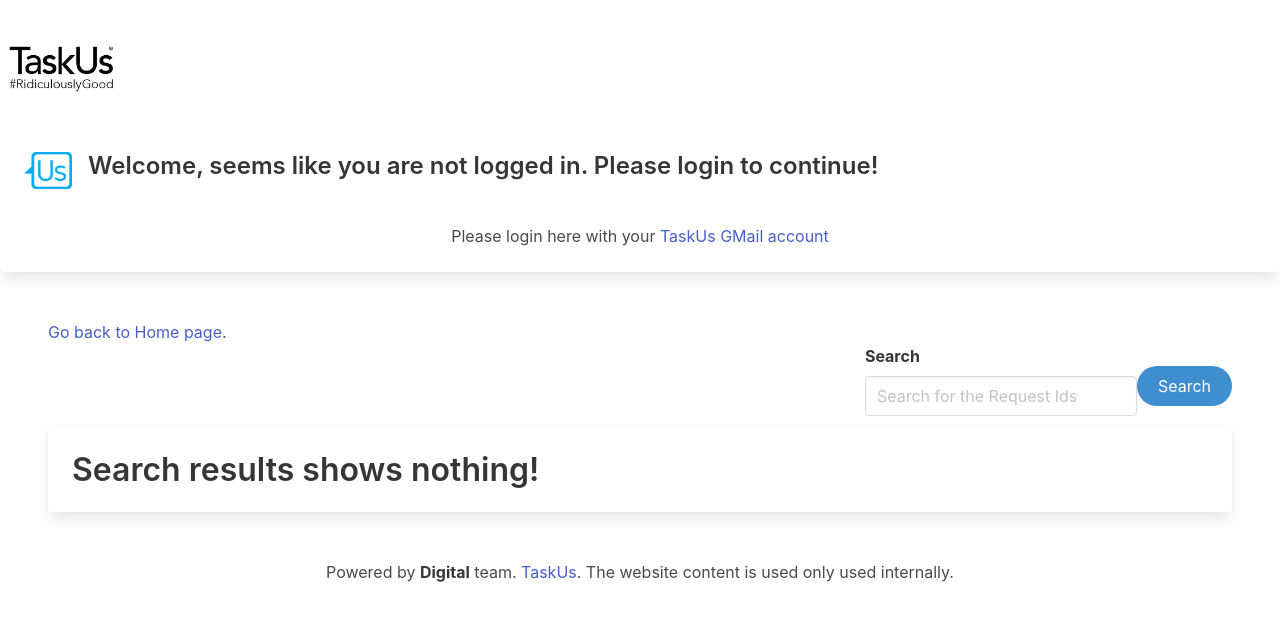
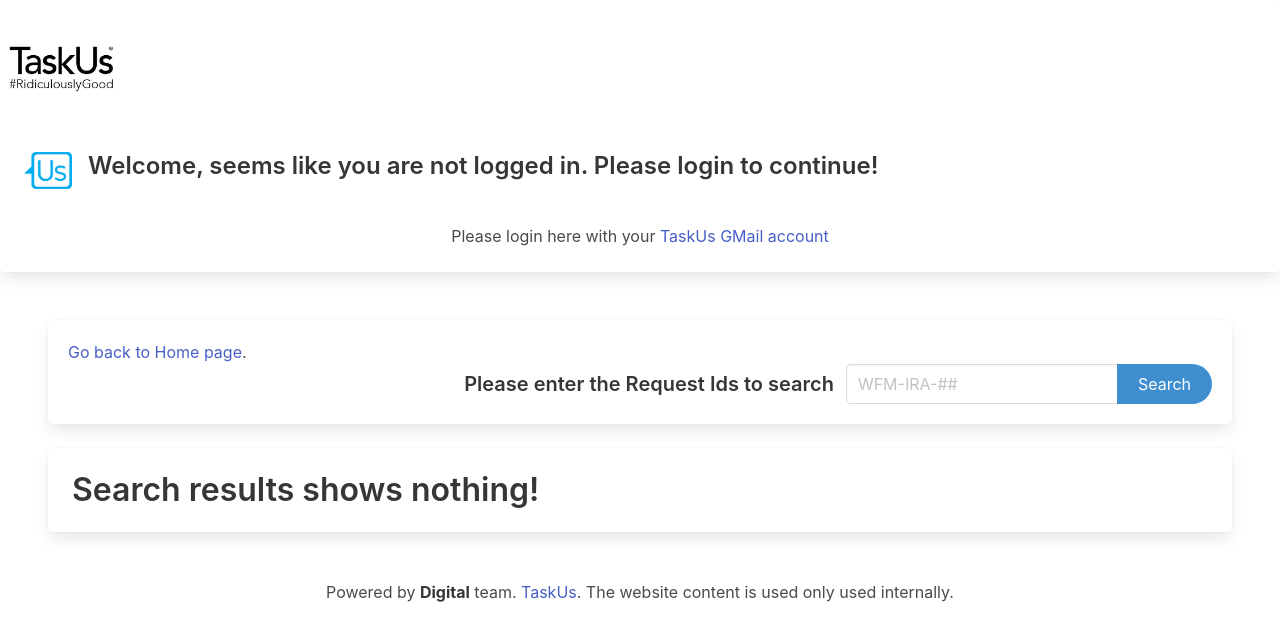
Before and after one commit to venkatgali-TU/Django_project, a Django app: page /multi/data/ in a window 1280 px wide. Shown: the top 641 px of the page. Run offline with Django 3.2, Linux system fonts and the light colour scheme; some libraries are stand-ins or nearby versions.

Commit message:
Email - take from user login info remove - overlap in teleopti activity make - completed as submitted

```diff
--- a/mvp_site/mvp_app/forms.py
+++ b/mvp_site/mvp_app/forms.py
@@ -568,8 +568,8 @@
     Activity = forms.ChoiceField(label='Activity', required=True, choices=TELEOPTI_ACTIVITY,
                                  widget=forms.Select(attrs={'class': 'select'}))
 
-    Mul_Over = forms.ChoiceField(label='OverLap Status', required=True, choices=TELEOPTI_OVERLAP,
-                                 widget=forms.Select(attrs={'class': 'select'}))
+    # Mul_Over = forms.ChoiceField(label='OverLap Status', required=True, choices=TELEOPTI_OVERLAP,
+    #                              widget=forms.Select(attrs={'class': 'select'}))
 
     class Meta:
         model = MvpUserRequest
@@ -580,7 +580,7 @@
             'End_Date',
             'End_Time',
             'Activity',
-            'Mul_Over'
+            # 'Mul_Over'
         ]
         widgets = {
             'user_ID': forms.TextInput(
--- a/mvp_site/mvp_app/templates/mvp/data.html
+++ b/mvp_site/mvp_app/templates/mvp/data.html
@@ -7,37 +7,60 @@
 {% load status %}
 <form action="" method="post">
     {% csrf_token %}
+    <div class="box">
+        <article class="media">
+            <div class="media-content">
+                <div class="centered-is-widescreen">
                     <nav>
                         <div class="level-left">
                             <div class="content has-text-centered">
                                 <p><a href="{% url 'hello_mvp'  %}">Go back to Home page</a>.
                                 </p>
                             </div>
+
+
                         </div>
+
                         <div class="level-right">
-            <div class="field">
-                <label class="label">Search</label>
-                <div class="control">
-                    <input class="input" type="text" name="key" placeholder="Search for the Request Ids">
+                            <div class="level-item">
+                                <p class="subtitle is-5">
+                                    <strong>Please enter the Request Ids to search</strong>
+                                </p>
+                            </div>
+                            <div class="level-item">
+                                <div class="field has-addons">
+
+                                    <!--                                <label class="label">Search</label>-->
+                                    <p class="control">
+                                        <input class="input" type="text" name="key"
+                                               placeholder="WFM-IRA-##">
+                                    </p>
+
+                                    <p class="control">
+                                        <button class="button is-info is-rounded" type="submit"
+                                                value="Search"
+                                                name="search">Search
+                                        </button>
+
+                                    </p>
                                 </div>
                             </div>
-            <div class="field is-grouped">
-                <div class="content has-text-centered">
-                    <td><input class="button is-info is-rounded" type="submit" value="Search" name="search"></td>
+
+                        </div>
+                    </nav>
                 </div>
             </div>
+        </article>
     </div>
-    </nav>
 
     {% if posts %}
 
     {% for post in posts %}
-    <div class="card">
-        <div class="card-content">
-            <p class="title">
+    <div class="box">
+        <article class="media">
+            <div class="media-content">
+                <div class="content">
                     <table class="table is-bordered is-striped is-narrow is-hoverable is-fullwidth">
-
-
                         <tr>
                             <th>{{ "Request ID" }}</th>
                             <td>{{ post.Name}}</td>
@@ -77,9 +100,13 @@
                         <tr>
                             <th>{{ "Status" }}</th>
                             {% if 'omplete' in post.Status %}
+                            <div class="has-text-info">
                                 <td>Complete</td>
+                            </div>
                             {% else %}
+                            <div class="has-text-danger">
                                 <td>In Progress</td>
+                            </div>
                             {% endif %}
                         </tr>
                         <tr>
@@ -91,11 +118,10 @@
                             <th>{{ "Created At" }}</th>
                             <td>{{ post.created_at }}</td>
                         </tr>
-
-
                     </table>
-            </p>
                 </div>
+            </div>
+        </article>
     </div>
     {%endfor%}
 
@@ -121,49 +147,6 @@
         </p>
         {% endif %}
 
-        <!--    <ul class="pagination-list">-->
-        <!--        {% if posts.number != 1 %}-->
-        <!--        <li>-->
-        <!--            <a class="pagination-link is-current" aria-label="Page current" aria-current="page" href="?page={{ posts.posts.number }}">{{posts.number}}</a>-->
-        <!--        </li>-->
-
-        <!--        {% else %}-->
-        <!--        <li>-->
-        <!--            <a class="pagination-link" aria-label="Goto page 1" href="?page={{ 1 }}">1</a>-->
-        <!--        </li>-->
-
-        <!--        {% endif %}-->
-
-
-        <!--        {% if posts.number != posts.paginator.num_pages %}-->
-        <!--        {% if posts.number != 1 %}-->
-        <!--        <li>-->
-        <!--            <span class="pagination-ellipsis">&hellip;</span>-->
-        <!--        </li>-->
-        <!--        <li>-->
-        <!--            <a class="pagination-link is-current" aria-label="Page current" aria-current="page" href="?page={{ posts.posts.number }}">{{posts.number}}</a>-->
-        <!--        </li>-->
-        <!--        <li>-->
-        <!--            <span class="pagination-ellipsis">&hellip;</span>-->
-        <!--        </li>-->
-        <!--        {% endif %}-->
-        <!--        {% endif %}-->
-
-        <!--        {% if posts.number == posts.paginator.num_pages %}-->
-
-        <!--        <li>-->
-        <!--            <a class="pagination-link is-current" aria-label="Page current" aria-current="page" href="?page={{ posts.paginator.num_pages }}">{{posts.paginator.num_pages}}</a>-->
-        <!--        </li>-->
-        <!--        {% else %}-->
-
-        <!--        <li>-->
-        <!--            <a class="pagination-link" aria-label="Goto page last page" href="?page={{ posts.number }}">{{posts.number}}</a>-->
-        <!--        </li>-->
-        <!--        {% endif %}-->
-
-        <!--    </ul>-->
-
-
         {% if posts.has_next %}
         <p class="control">
             <a class="button is-link is-rounded" href="?page={{ posts.next_page_number }}">Next</a>
@@ -172,7 +155,7 @@
 
         {% endif %}
     </div>
-
+    </div>
     <!--</nav>-->
 </form>
 {% endblock %}
--- a/mvp_site/mvp_app/templates/mvp/multi.html
+++ b/mvp_site/mvp_app/templates/mvp/multi.html
@@ -60,7 +60,7 @@
             <p class="level-item"><a href="{% url 'hello_mvp'  %}">Go back to Home page</a></p>
         </div>
         <div class="level-right">
-            <p class="level-item"><a href="{% url 'data_view'  %}">Go to completed tasks</a></p>
+            <p class="level-item"><a href="{% url 'data_view'  %}">Go to submitted tasks</a></p>
         </div>
     </nav>
     <table class="table is-bordered is-striped is-narrow is-hoverable is-fullwidth">
--- a/mvp_site/mvp_app/templates/mvp/single.html
+++ b/mvp_site/mvp_app/templates/mvp/single.html
@@ -40,7 +40,7 @@
             <p class="level-item"><a href="{% url 'hello_mvp'  %}">Go back to Home page</a></p>
         </div>
         <div class="level-right">
-            <p class="level-item"><a href="{% url 'data_view'  %}">Go to completed tasks</a></p>
+            <p class="level-item"><a href="{% url 'data_view'  %}">Go to submitted tasks</a></p>
         </div>
     </nav>
     <table class="table is-bordered is-striped is-narrow is-hoverable is-fullwidth">
--- a/mvp_site/mvp_app/views.py
+++ b/mvp_site/mvp_app/views.py
@@ -20,6 +20,7 @@
 
 CRITICAL = 50
 MESSAGE = "Enter the values in the portal below"
+EMAIL = ""
 
 
 def hello_mvp(request):
@@ -75,13 +76,16 @@
                         "x-api-key": "lsUfB4oaUX"
                     }
                     try:
+                        global  EMAIL
                         # fin = requests.get(final_url, final_headers, False)
                         # print(username[5:])
                         fin = requests.get(final_url, headers=final_headers, verify=False)
 
                         # temp_data_json = json.loads(json.dumps(fin.json()))
 
+
                         temp_data_json = json.loads(json.dumps(fin.json()))
+                        EMAIL = str(temp_data_json['email'])
                         messages.warning(request, " ID : " + str(temp_data_json['id']))
                         messages.warning(request, " First Name : " + str(temp_data_json['firstName']))
                         messages.warning(request, " Last Name : " + str(temp_data_json['lastName']))
@@ -179,8 +183,8 @@
                         messages.success(request, mess)
                     context = {'user_ID': 'WFM-IRA-SOT-' + str(mvp_id)}
                     send_mail('WFM - Plotting website submissions: ',
-                              MESSAGE.replace("Enter the values in the portal below", ""), 'svc.aacr@taskus.com',
-                              ['venkat.gali@taskus.com'])
+                              "Request Id : " + 'WFM-IRA-SOT-' + str(mvp_id) + " " + MESSAGE.replace("Enter the values in the portal below", ""), 'svc.aacr@taskus.com',
+                              [EMAIL])
                     MESSAGE = ""
                     return render(request, "mvp/thanks.html", context)
 
@@ -228,8 +232,7 @@
                         form.cleaned_data['Start_Time']) + " End Date : " + str(
                         form.cleaned_data['End_Date']) + " End Time : " + str(
                         form.cleaned_data['End_Time']) + " Activity : " + str(
-                        form.cleaned_data['Activity']) + " Multiplicator/OverLap : " + str(
-                        form.cleaned_data['Mul_Over'])
+                        form.cleaned_data['Activity']) + " Multiplicator/OverLap : "
                     mess_split = MESSAGE.replace("Enter the values in the portal below", "").split(" ---- ")
                     for mess in mess_split:
                         messages.success(request, mess)
@@ -238,11 +241,12 @@
                     MvpUserRequest.objects.filter(id=MvpUserRequest.objects.latest('id').id).update(
                         Status='WFM-IRA-STEL-' + str(mvp_id))
                     MvpUserRequest.objects.filter(id=MvpUserRequest.objects.latest('id').id).update(
-                        Name='WFM-IRA-SOT-' + str(mvp_id))
+                        Name='WFM-IRA-STEL-' + str(mvp_id))
                     context = {'user_ID': 'WFM-IRA-STEL-' + str(mvp_id)}
                     send_mail('WFM - Plotting website submissions: ',
-                              MESSAGE.replace("Enter the values in the portal below", ""), 'svc.aacr@taskus.com',
-                              ['venkat.gali@taskus.com'])
+                              "Request Id : " + 'WFM-IRA-STEL-' + str(mvp_id) + " " + MESSAGE.replace(
+                                  "Enter the values in the portal below", ""), 'svc.aacr@taskus.com',
+                              [EMAIL])
                     MESSAGE = ""
                     return render(request, "mvp/thanks.html", context)
             else:
@@ -323,6 +327,7 @@
                     MvpUserRequest.objects.filter(id=MvpUserRequest.objects.latest('id').id).update(
                         BreakTime=breaktime)
 
+
                     return render(request, "mvp/multi.html", context)
 
                 #################
@@ -375,18 +380,20 @@
                         form.cleaned_data['Activity']) + " Multiplicator/OverLap : " + str(
                         form.cleaned_data['Mul_Over'])
                     mess_split = MESSAGE.replace("Enter the values in the portal below", "").split(" ---- ")
-                    send_mail('WFM - Plotting website submissions: ',
-                              MESSAGE.replace("Enter the values in the portal below", ""), 'svc.aacr@taskus.com',
-                              ['venkat.gali@taskus.com'])
 
                     for mess in mess_split:
                         messages.success(request, mess)
-                    MESSAGE = ""
+
                     context = {'user_ID': 'WFM-IRA-MOT-E' + str(mvp_id)}
                     MvpUserRequest.objects.filter(id=MvpUserRequest.objects.latest('id').id).update(
                         Name='WFM-IRA-MOT-' + str(mvp_id))
                     MvpUserRequest.objects.filter(id=MvpUserRequest.objects.latest('id').id).update(
                         BreakTime=breaktime)
+                    send_mail('WFM - Plotting website submissions: ',
+                              "Request Id : " + 'WFM-IRA-MOT-' + str(mvp_id) + " " + MESSAGE.replace(
+                                  "Enter the values in the portal below", ""), 'svc.aacr@taskus.com',
+                              [EMAIL])
+                    MESSAGE = ""
                     return render(request, "mvp/thanks.html", context)
 
                 #################
@@ -435,8 +442,7 @@
                         form.cleaned_data['Start_Time']) + " End Date : " + str(
                         form.cleaned_data['End_Date']) + " End Time : " + str(
                         form.cleaned_data['End_Time']) + " Activity : " + str(
-                        form.cleaned_data['Activity']) + " Multiplicator/OverLap : " + str(
-                        form.cleaned_data['Mul_Over'])
+                        form.cleaned_data['Activity']) + " Multiplicator/OverLap : "
                     mess_split = MESSAGE.replace("Enter the values in the portal below", "").split(" ---- ")
                     for mess in mess_split:
                         messages.success(request, mess)
@@ -459,8 +465,7 @@
                         form.cleaned_data['Start_Time']) + " End Date : " + str(
                         form.cleaned_data['End_Date']) + " End Time : " + str(
                         form.cleaned_data['End_Time']) + " Activity : " + str(
-                        form.cleaned_data['Activity']) + " Multiplicator/OverLap : " + str(
-                        form.cleaned_data['Mul_Over'])
+                        form.cleaned_data['Activity']) + " Multiplicator/OverLap : "
                     mess_split = MESSAGE.replace("Enter the values in the portal below", "").split(" ---- ")
                     for mess in mess_split:
                         messages.success(request, mess)
@@ -489,8 +494,7 @@
                         form.cleaned_data['Start_Time']) + " End Date : " + str(
                         form.cleaned_data['End_Date']) + " End Time : " + str(
                         form.cleaned_data['End_Time']) + " Activity : " + str(
-                        form.cleaned_data['Activity']) + " Multiplicator/OverLap : " + str(
-                        form.cleaned_data['Mul_Over'])
+                        form.cleaned_data['Activity']) + " Multiplicator/OverLap : "
                     mess_split = MESSAGE.replace("Enter the values in the portal below", "").split(" ---- ")
                     for mess in mess_split:
                         messages.success(request, mess)
@@ -510,15 +514,15 @@
                         form.cleaned_data['Start_Time']) + " End Date : " + str(
                         form.cleaned_data['End_Date']) + " End Time : " + str(
                         form.cleaned_data['End_Time']) + " Activity : " + str(
-                        form.cleaned_data['Activity']) + " Multiplicator/OverLap : " + str(
-                        form.cleaned_data['Mul_Over'])
+                        form.cleaned_data['Activity']) + " Multiplicator/OverLap : "
                     mess_split = MESSAGE.replace("Enter the values in the portal below", "").split(" ---- ")
                     for mess in mess_split:
                         messages.success(request, mess)
                     context = {'user_ID': 'WFM-IRA-MTEL-' + str(mvp_id)}
                     send_mail('WFM - Plotting website submissions: ',
-                              MESSAGE.replace("Enter the values in the portal below", ""), 'svc.aacr@taskus.com',
-                              ['venkat.gali@taskus.com'])
+                              "Request Id : " + 'WFM-IRA-MTEL-' + str(mvp_id) + " " + MESSAGE.replace(
+                                  "Enter the values in the portal below", ""), 'svc.aacr@taskus.com',
+                              [EMAIL])
                     MESSAGE = ""
 
                     return render(request, "mvp/thanks.html", context)
```
Lines whose indentation alone changed are shown as unchanged.
